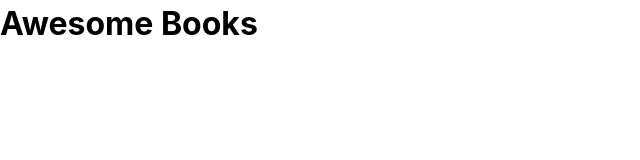
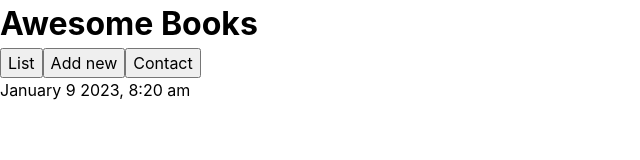
Before and after one commit to jorgeabrahan/awesome-books, a website: page index.html in a window 1280 px wide. Shown: the whole page, without its empty margins (0-640 px from the left). Drawn offline with Linux system fonts and the light colour scheme.

Commit message:
Create header html

```diff
--- a/index.html
+++ b/index.html
@@ -8,7 +8,11 @@
     <link rel="stylesheet" href="./css/normalize.css" />
   </head>
   <body>
-    <h1>Awesome Books</h1>
+    <header>
+      <h1>Awesome Books</h1>
+      <div><button>List</button><button>Add new</button><button>Contact</button></div>
+    </header>
+    <p>January 9 2023, 8:20 am</p>
   </body>
   <script src="./js/app.js"></script>
 </html>
```
